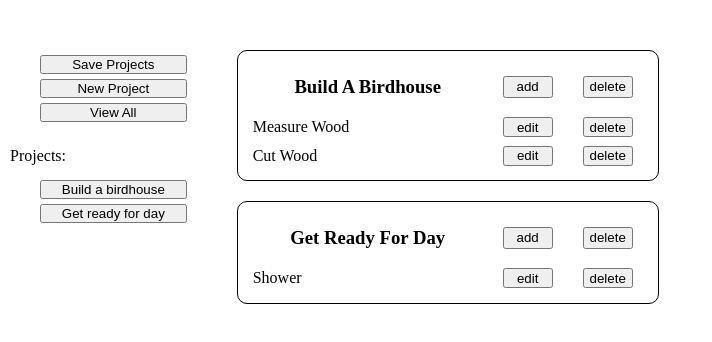
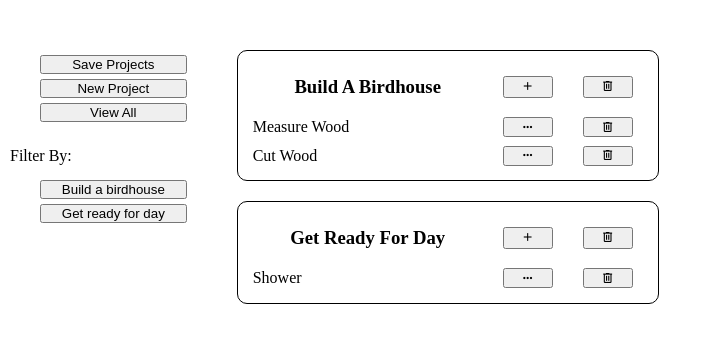
Before and after one commit to gilbert-alex/todo-list, a website built with webpack: page src/template.html in a window 1280 px wide. Shown: the whole page, without its empty margins (0-712 px from the left). Built offline with nearby package versions, Linux system fonts and the light colour scheme.

Commit message:
add icons with mdi webfont

```diff
--- a/package.json
+++ b/package.json
@@ -18,5 +18,8 @@
     "webpack": "^5.93.0",
     "webpack-cli": "^5.1.4",
     "webpack-dev-server": "^5.0.4"
+  },
+  "dependencies": {
+    "@mdi/font": "^7.4.47"
   }
 }
--- a/src/index.js
+++ b/src/index.js
@@ -1,4 +1,5 @@
 import './style.css';
+import '@mdi/font/css/materialdesignicons.min.css';
 import './modules/screen-controller'
 
 export const projectList = []
--- a/src/modules/dom-util.js
+++ b/src/modules/dom-util.js
@@ -28,6 +28,7 @@ export function createProjectHeader(title, index) {
     newHeader.appendChild(newTitle);
     newHeader.appendChild(addBtn);
     newHeader.appendChild(delBtn);
+    console.log('new header made');
     return newHeader
 }
 
--- a/src/modules/screen-controller.js
+++ b/src/modules/screen-controller.js
@@ -167,3 +167,23 @@ taskModal.addEventListener('click', e => {
         return
     }
 })
+
+// test to add MDI to add buttons
+document.addEventListener('DOMContentLoaded', function() {
+    console.log('new script run');
+    const btns = document.querySelectorAll('.project>div>button');
+
+    btns.forEach( btn => {
+        // btn.classList.add('test');
+        btn.textContent = '';
+        if (btn.name === 'add') {
+            btn.classList.add('mdi', 'mdi-plus', 'icon');
+        } else if (btn.name === 'delete') {
+            btn.classList.add('mdi', 'mdi-trash-can-outline', 'icon');
+        } else if (btn.name === 'edit') {
+            btn.classList.add('mdi', 'mdi-dots-horizontal', 'icon');
+        }
+    });
+});
+
+console.log('screen controller end');
--- a/src/style.css
+++ b/src/style.css
@@ -1,6 +1,4 @@
-.test {
-    border: 1px solid red;
-}
+
 
 * {
     margin: 0;
@@ -148,3 +146,10 @@ dialog {
         }
     }
 }
+
+
+
+
+.test {
+    border: 1px solid red;
+}
--- a/src/template.html
+++ b/src/template.html
@@ -12,7 +12,7 @@
             <button id="newProjectBtn">New Project</button>
             <button id="viewAllBtn">View All</button>
         </div>
-        <p>Projects:</p>
+        <p>Filter By:</p>
         <div id="project-sidebar">
         </div>
 
```
Also changed, not shown: 1 other file.
